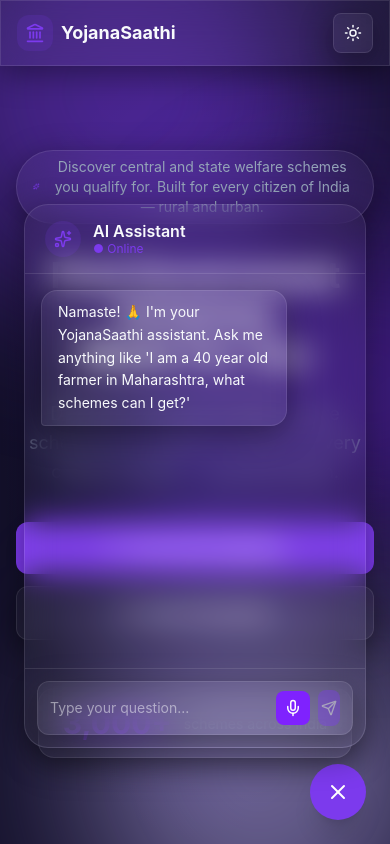
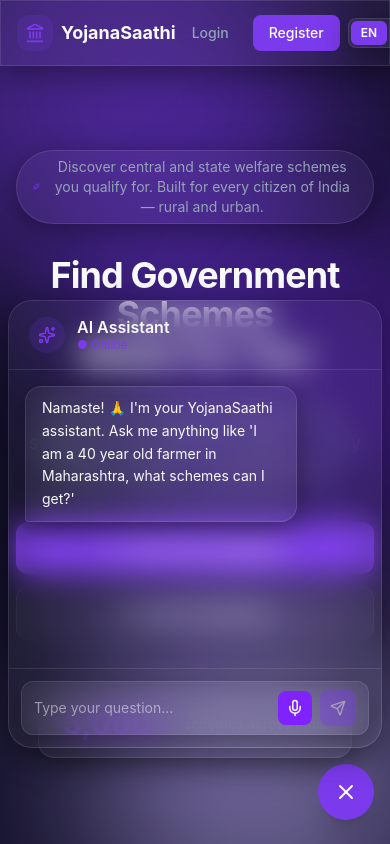
Before and after one commit to Ameya45/YojanaSathi-scheme-navigator, a React (Vite) app in the folder frontend/: page / in a window 390 px wide. Both pictures are taken after a click on the button "Ask AI Assistant". Shown: the top 844 px of the page. Built offline with nearby package versions, Linux system fonts and the light colour scheme.

Commit message:
Fix StateSelect crash, mobile navbar, chatbot mobile layout

```diff
--- a/frontend/src/App.jsx
+++ b/frontend/src/App.jsx
@@ -222,7 +222,7 @@ function Navbar({ dark, toggleDark, lang, setLang, user, setShowAuth, setAuthMod
 
         <div className="flex items-center gap-2">
           {user ? (
-            <div className="hidden sm:flex items-center gap-3">
+            <div className="flex items-center gap-3">
               <div className="flex items-center gap-2 glass rounded-lg px-3 py-2 text-sm font-medium text-[var(--foreground)]">
                 <span className="inline-flex h-2 w-2 rounded-full bg-violet-600" />
                 {user.name || user.email}
@@ -235,7 +235,7 @@ function Navbar({ dark, toggleDark, lang, setLang, user, setShowAuth, setAuthMod
               </button>
             </div>
           ) : (
-            <div className="hidden sm:flex items-center gap-2">
+            <div className="flex items-center gap-2">
               <button
                 onClick={() => {
                   setAuthMode("login")
@@ -256,7 +256,7 @@ function Navbar({ dark, toggleDark, lang, setLang, user, setShowAuth, setAuthMod
               </button>
             </div>
           )}
-          <div className="hidden sm:flex items-center glass rounded-lg p-0.5">
+          <div className="flex items-center glass rounded-lg p-0.5">
             {langs.map((l) => (
               <button
                 key={l}
@@ -444,7 +444,8 @@ function CategoriesSection({ lang, setAge, setGender, setCaste, setOccupation })
 /* Searchable state dropdown                                          */
 /* =================================================================== */
 
-function StateSelect({ value, onChange, placeholder }) {
+function StateSelect({ value, onChange, placeholder, lang }) {
+  const t = translations[lang] || translations.en
   const [open, setOpen] = useState(false)
   const [query, setQuery] = useState("")
   const wrapRef = useRef(null)
@@ -719,6 +720,7 @@ function ProfileForm({
                 value={state}
                 onChange={setState}
                 placeholder={t.selectState}
+                lang={lang}
               />
             </Field>
             <Field label={t.homeState}>
@@ -726,6 +728,7 @@ function ProfileForm({
                 value={homeState}
                 onChange={setHomeState}
                 placeholder={t.selectHomeState}
+                lang={lang}
               />
             </Field>
           </div>
@@ -1247,7 +1250,7 @@ function Chatbot({ lang }) {
         ...m,
         {
           role: "ai",
-          text: "I couldn't reach the AI service at https://yojanasathi-api.onrender.com right now. Please make sure the backend is running and try again.",
+          text: "The server is waking up (free tier). Please wait 30 seconds and try again 🙏",
         },
       ])
     } finally {
@@ -1261,14 +1264,14 @@ function Chatbot({ lang }) {
       <button
         onClick={() => setOpen((o) => !o)}
         aria-label={t.openAssistant}
-        className="fixed bottom-6 right-6 z-50 grid place-items-center w-14 h-14 rounded-full bg-[var(--primary)] text-white shadow-xl shadow-[var(--primary)]/40 hover:bg-[var(--primary-dark)] transition-all hover:scale-110"
+        className="fixed bottom-6 right-4 z-50 grid place-items-center w-14 h-14 rounded-full bg-[var(--primary)] text-white shadow-xl shadow-[var(--primary)]/40 hover:bg-[var(--primary-dark)] transition-all hover:scale-110"
       >
         {open ? <X size={24} /> : <MessageCircle size={24} />}
       </button>
 
       {/* Panel */}
       {open && (
-        <div className="slide-in-right fixed bottom-24 right-6 z-50 w-[calc(100vw-3rem)] sm:w-96 h-[34rem] max-h-[75vh] glass rounded-3xl flex flex-col overflow-hidden shadow-2xl">
+        <div className="slide-in-right fixed bottom-24 right-2 left-2 sm:left-auto sm:right-6 z-50 sm:w-96 h-[28rem] max-h-[70vh] glass rounded-3xl flex flex-col overflow-hidden shadow-2xl">
           <header className="flex items-center gap-3 px-5 py-4 border-b">
             <span className="grid place-items-center w-9 h-9 rounded-full bg-[var(--primary)]/15 text-[var(--primary)]">
               <Sparkles size={18} />
```
